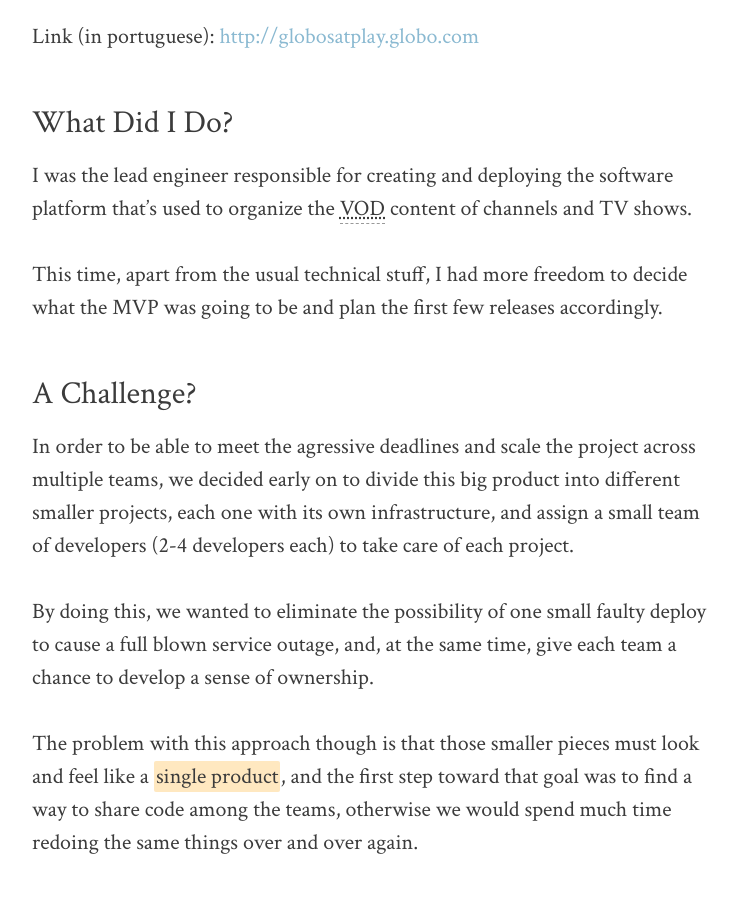
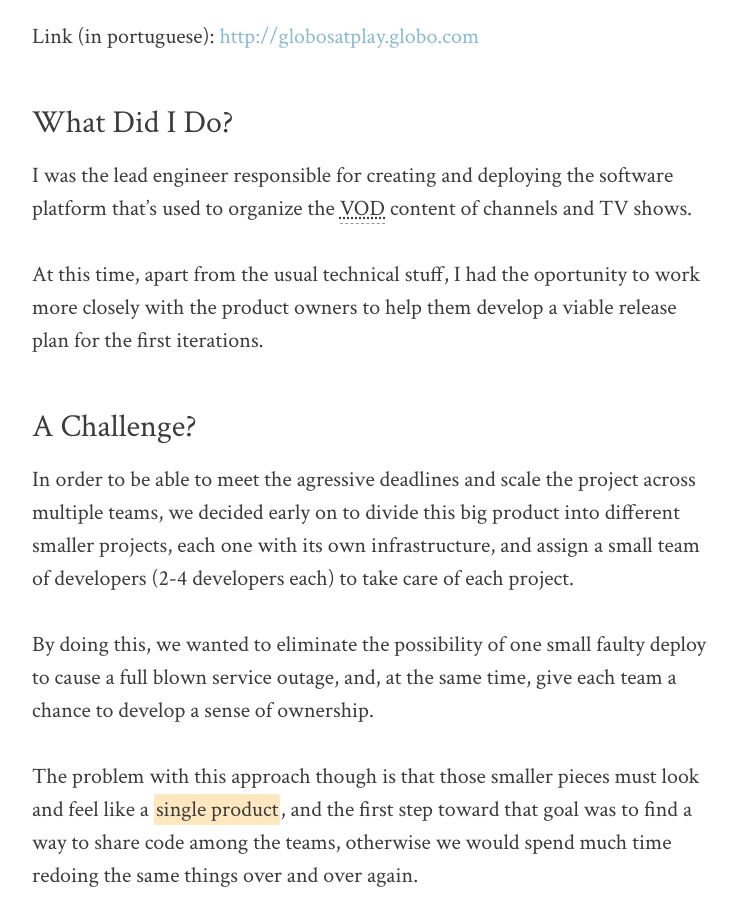
Before and after one commit to danielfm/danielfm.github.io, a Jekyll site: the page built from portfolio.md, in a window 1280 px wide and 900 px high, scrolled down 2849 px. Shown: the whole window, without its empty margins (268-1006 px from the left). Built offline with Jekyll 4.4.1, drawn with Linux system fonts in a browser that asks for light colours.

Commit message:
Small text changes.

```diff
--- a/portfolio.md
+++ b/portfolio.md
@@ -60,9 +60,9 @@ Link (in portuguese): <http://globosatplay.globo.com>
 I was the lead engineer responsible for creating and deploying the software
 platform that's used to organize the VOD content of channels and TV shows.
 
-This time, apart from the usual technical stuff, I had more freedom to
-decide what the MVP was going to be and plan the first few releases
-accordingly.
+At this time, apart from the usual technical stuff, I had the oportunity to work
+more closely with the product owners to help them develop a viable release plan
+for the first iterations.
 
 ### A Challenge?
 
```
